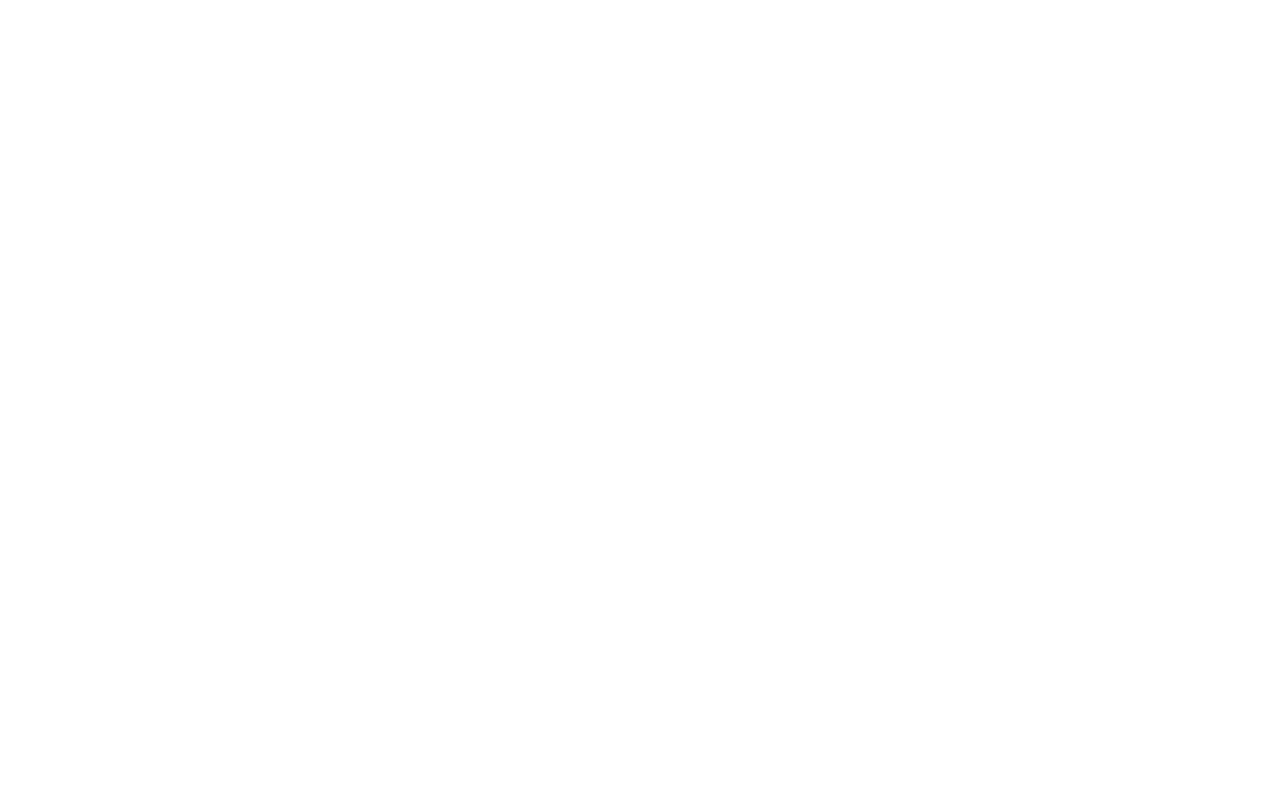
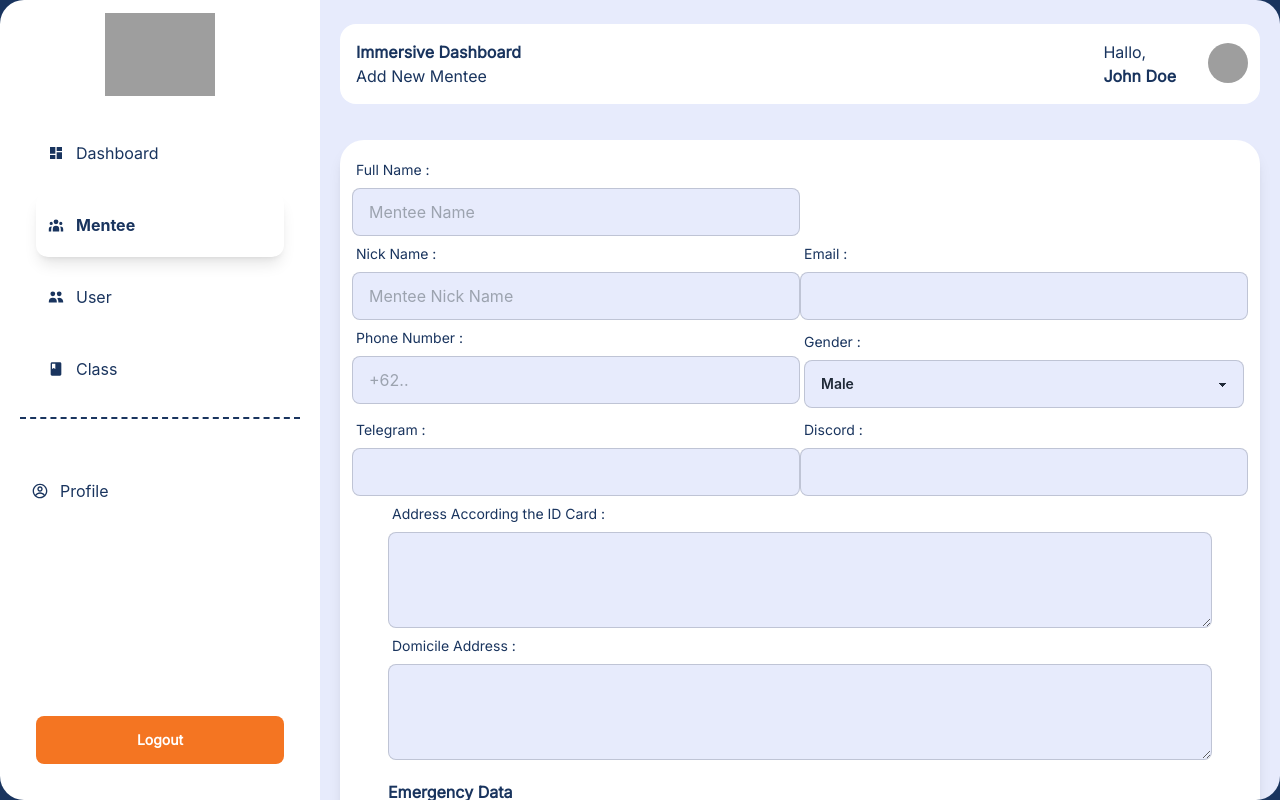
Before and after one commit to Achsmboh/Dashboard-Immersive, a React (Create React App) app: page /add-mentee in a window 1280 px wide. Before the commit this address had no page. Built offline with nearby package versions, Linux system fonts and the light colour scheme; grey boxes are pictures that could not be loaded.

Commit message:
added page add mentee

```diff
--- /dev/null
+++ b/src/pages/AddMentee.jsx
@@ -0,0 +1,120 @@
+import React from "react";
+import Layout from "../components/Layout";
+import Input from "../components/Input";
+import { DropDown, DropDownTwo } from "../components/DropDown";
+import Sidebar from "../components/Sidebar";
+import { Navbar } from "../components/Navbar";
+
+function AddMentee() {
+  return (
+    <Layout>
+      <div className="grid grid-cols-4">
+        <div>
+          <Sidebar menteeFontStile={"font-bold"} menteeShadow={"shadow-lg"} />
+        </div>
+        <div className="col-span-3 bg-abuAltera rounded-r-3xl h-screen overflow-auto">
+          <Navbar title={"Add New Mentee"} name={"John Doe"} />
+          <div className="p-5">
+            <div className="bg-white rounded-3xl shadow-lg p-3">
+              <div className="grid grid-cols-2">
+                <div className="flex justify-center">
+                  <Input label={"Full Name :"} type={"text"} placeholder="Mentee Name" w={"w-md"} />
+                </div>
+              </div>
+
+              <div className="grid grid-cols-2">
+                <div className="flex justify-center">
+                  <Input label={"Nick Name :"} type={"text"} placeholder="Mentee Nick Name" w={"w-md"} />
+                </div>
+                <div className="flex justify-center">
+                  <Input label={"Email :"} type={"email"} w={"w-md"} />
+                </div>
+              </div>
+              <div className="grid grid-cols-2">
+                <div className="flex justify-center">
+                  <Input label={"Phone Number :"} placeholder={"+62.."} w={"w-md"} />
+                </div>
+                <div className="flex justify-center">
+                  <DropDownTwo name={"Gender :"} optionOne={"Male"} optionTwo={"Female"} />
+                </div>
+              </div>
+              <div className="grid grid-cols-2">
+                <div className="flex justify-center">
+                  <Input label={"Telegram :"} type={"text"} w={"w-md"} />
+                </div>
+                <div className="flex justify-center">
+                  <Input label={"Discord :"} type={"text"} w={"w-md"} />
+                </div>
+              </div>
+              <div className="flex justify-center px-9">
+                <div className="form-control w-full ">
+                  <label className="label">
+                    <span className="label-text  font-Inter text-biruAltera">Address According the ID Card :</span>
+                  </label>
+                  <textarea className="textarea textarea-bordered h-24 focus:border-biruAltera focus:ring-1 focus:ring-biruAltera focus:outline-none bg-abuAltera"></textarea>
+                </div>
+              </div>
+              <div className="flex justify-center px-9">
+                <div className="form-control w-full ">
+                  <label className="label">
+                    <span className="label-text  font-Inter text-biruAltera">Domicile Address :</span>
+                  </label>
+                  <textarea className="textarea textarea-bordered h-24 focus:border-biruAltera focus:ring-1 focus:ring-biruAltera focus:outline-none bg-abuAltera"></textarea>
+                </div>
+              </div>
+              {/* Emegency Data */}
+              <div className="pl-9 pt-5">
+                <h3 className="font-bold font-Inter text-biruAltera">Emergency Data</h3>
+              </div>
+              <div className="grid grid-cols-2">
+                <div className="flex justify-center">
+                  <Input label={"Name :"} type={"text"} placeholder="Name" w={"w-md"} />
+                </div>
+              </div>
+              <div className="grid grid-cols-2">
+                <div className="flex justify-center">
+                  <Input label={"Status :"} type={"text"} placeholder="Parent" w={"w-md"} />
+                </div>
+                <div className="flex justify-center">
+                  <Input label={"Phone Number :"} type={"number"} placeholder={"+62"} w={"w-md"} />
+                </div>
+              </div>
+              <div className="pl-9 pt-5">
+                <h3 className="font-bold font-Inter text-biruAltera">Education Data</h3>
+              </div>
+              <div className="grid grid-cols-2">
+                <div className="flex justify-center">
+                  <DropDownTwo name={"Type :"} optionOne={"IT"} optionTwo={"Non-IT"} />
+                </div>
+                <div className="flex justify-center">
+                  <Input label={"Major :"} type={"text"} placeholder="IPA" w={"w-md"} />
+                </div>
+              </div>
+              <div className="grid grid-cols-2">
+                <div className="flex justify-center">
+                  <Input label={"Institution :"} type={"text"} placeholder="SMA N New York" w={"w-md"} />
+                </div>
+                <div className="flex justify-center">
+                  <Input label={"Graduate :"} type={"number"} placeholder={"2022"} w={"w-md"} />
+                </div>
+              </div>
+              <div className="grid grid-cols-2 mt-5">
+                <div className="flex justify-center"></div>
+                <div className="grid grid-cols-2 px-9 ">
+                  <a href="mentee-list" className="flex justify-center items-end mr-1">
+                    <button className="btn normal-case w-full bg-orangeAltera hover:bg-red-900">Cancel</button>
+                  </a>
+                  <div className="flex justify-center items-end ml-1">
+                    <button className="btn normal-case w-full bg-biruAltera hover:bg-green-900">Add</button>
+                  </div>
+                </div>
+              </div>
+            </div>
+          </div>
+        </div>
+      </div>
+    </Layout>
+  );
+}
+
+export default AddMentee;
--- a/src/pages/EditProfile.jsx
+++ b/src/pages/EditProfile.jsx
@@ -14,7 +14,7 @@
               <h2 className="text-biruAltera font-Inter font-bold text-2xl">John Doe</h2>
               <p className="text-biruAltera font-Inter ">johndoe@gmail.com</p>
             </div>
-            <div className="w-full p-5 flex items-end h-3/4">
+            <div className="w-full p-5 flex items-end h-3/5">
               <a href={"/dashboard"} className="w-full">
                 <button className="btn w-full normal-case bg-orangeAltera hover:bg-orangeAltera">Back</button>
               </a>
--- a/src/pages/MenteList.jsx
+++ b/src/pages/MenteList.jsx
@@ -19,9 +19,9 @@
           <div className="p-5">
             <div className="bg-white rounded-lg shadow-lg">
               <div className="p-3">
-                <div className="flex justify-end">
+                <a href="/add-mentee" className="flex justify-end">
                   <CostumButtonTwo label={"+ Add New Mentee"} />
-                </div>
+                </a>
                 <div className="grid grid-cols-4">
                   <div className="flex justify-center items-center">
                     <DropDownTwo name={"Class :"} optionOne={"FE 10"} optionTwo={"BE 13"} />
--- a/src/routes/index.jsx
+++ b/src/routes/index.jsx
@@ -7,6 +7,7 @@
 import MenteList from "../pages/MenteList.jsx";
 import MenteeLog from "../pages/MenteeLog.jsx";
 import EditProfile from "../pages/EditProfile.jsx";
+import AddMentee from "../pages/AddMentee.jsx";
 
 function App() {
   return (
@@ -19,6 +20,7 @@
         <Route path="/mentee-list" element={<MenteList />} />
         <Route path="/mentee-log" element={<MenteeLog />} />
         <Route path="/edit-profile" element={<EditProfile />} />
+        <Route path="/add-mentee" element={<AddMentee />} />
       </Routes>
     </BrowserRouter>
   );
```
